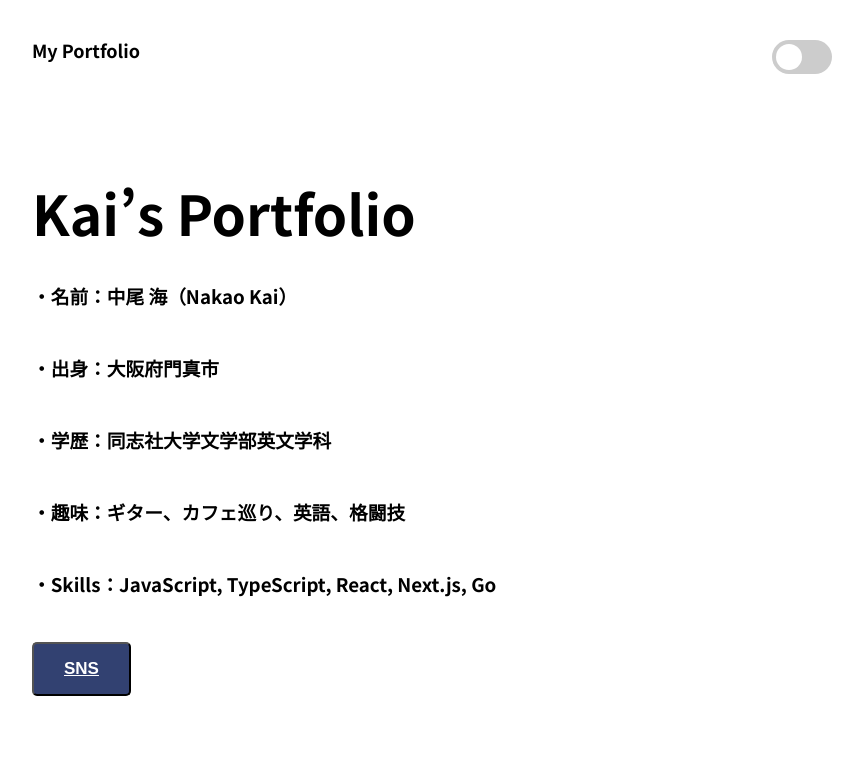
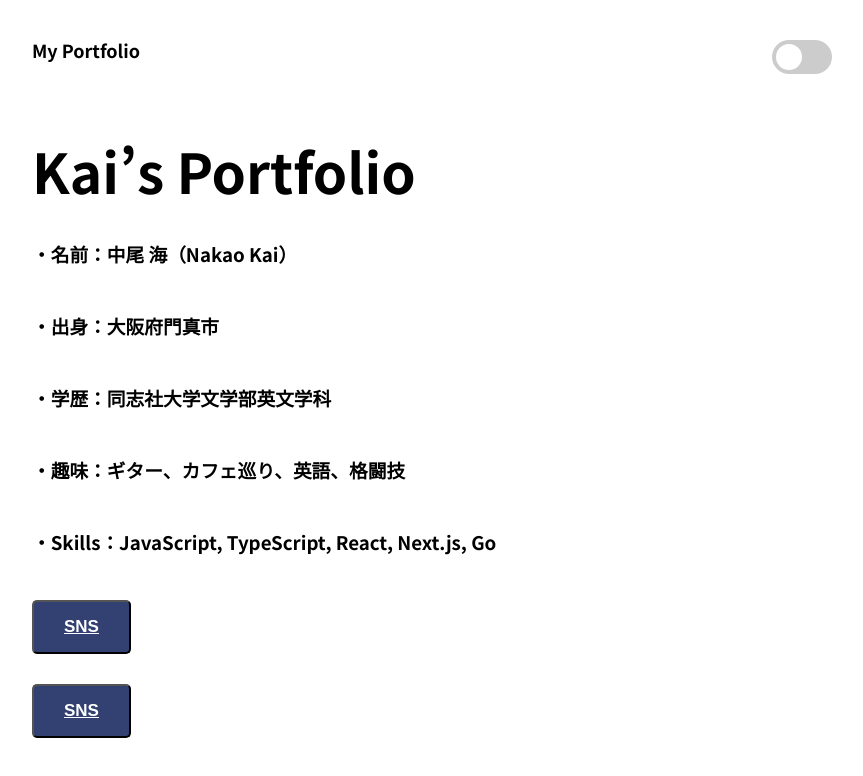
Before and after one commit to kai-0307/next-dark-portfolio, a Next.js app: page / in a window 1280 px wide. Shown: the top 776 px of the page, without its empty margins (208-1071 px from the left). Built offline with nearby package versions, Linux system fonts and the light colour scheme.

Commit message:
link gitgub

```diff
--- a/pages/index.js
+++ b/pages/index.js
@@ -58,6 +58,9 @@ export default function Home() {
             <button>
             <a href = "https://twitter.com/midnightsun0307">SNS</a>
             </button>
+            <button>
+            <a href = "https://github.com/kai-0307">SNS</a>
+            </button>
           </div>
         </section>
       </div>
```
